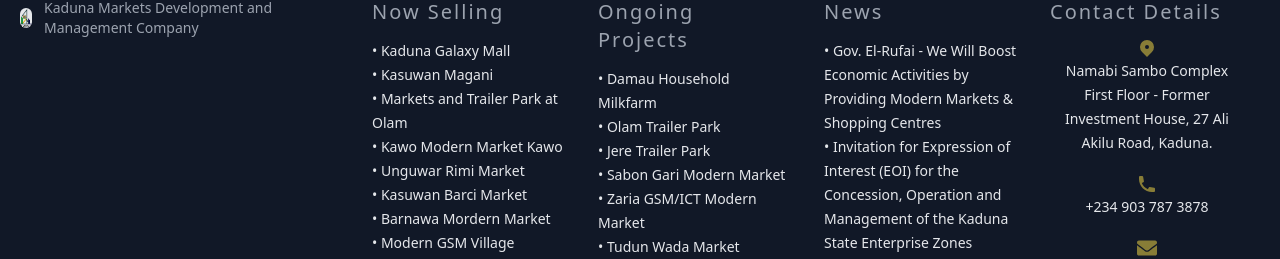
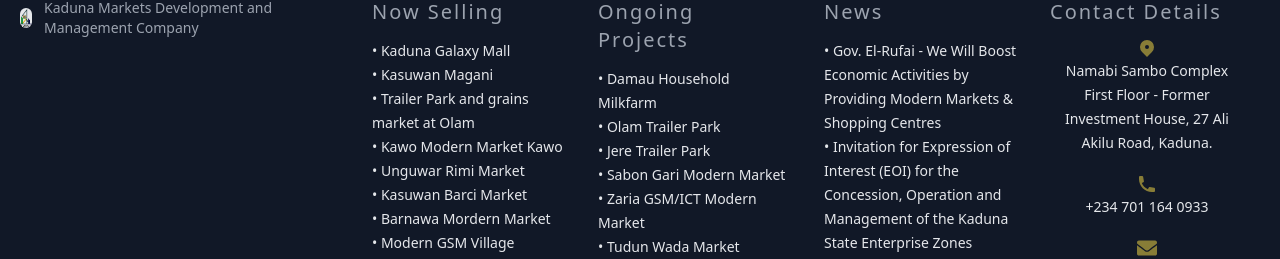
Before and after one commit to general-Dee/kmdmc, a Next.js app: page / in a window 1280 px wide. Shown: the part 6175-6434 px from the top of the page. Built offline with nearby package versions, Linux system fonts and the light colour scheme.

Commit message:
footer update

```diff
--- a/components/Footer.tsx
+++ b/components/Footer.tsx
@@ -40,7 +40,7 @@
                     </li>
                     <li>
                         {/* <Link href={"/olarm"}> */}
-                            <a className="footer_body">&bull;  Markets and Trailer Park at Olam</a>
+                            <a className="footer_body">&bull;  Trailer Park and grains market at Olam</a>
                         {/* </Link> */}
                     </li>
                     <li>
@@ -145,7 +145,7 @@
                         <li>
                             <a className="footer_body ">
                                 <PhoneIcon className='w-5 h-5 mx-auto text-yellow-300 animate-pulse'/>
-                                +234 903 787 3878
+                                +234 701 164 0933
                             </a>
                         </li>
                         <li>
```
